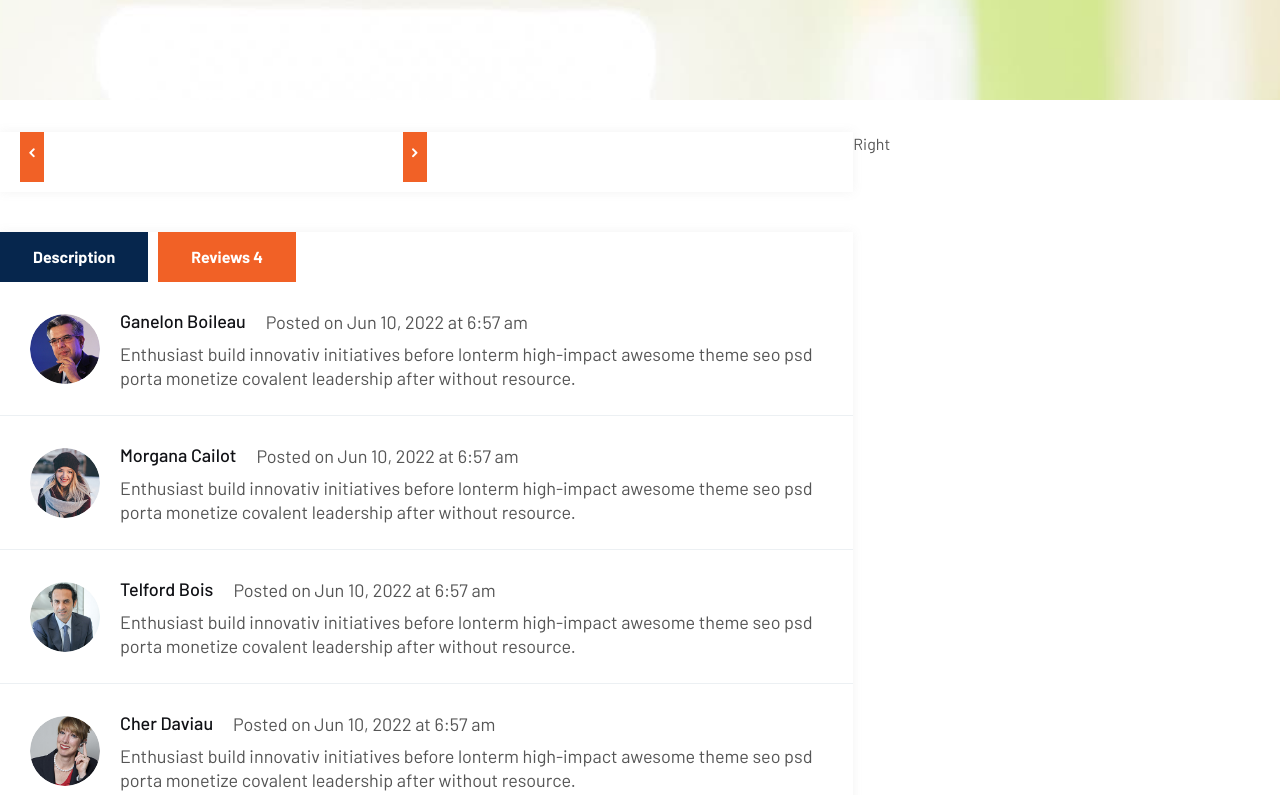
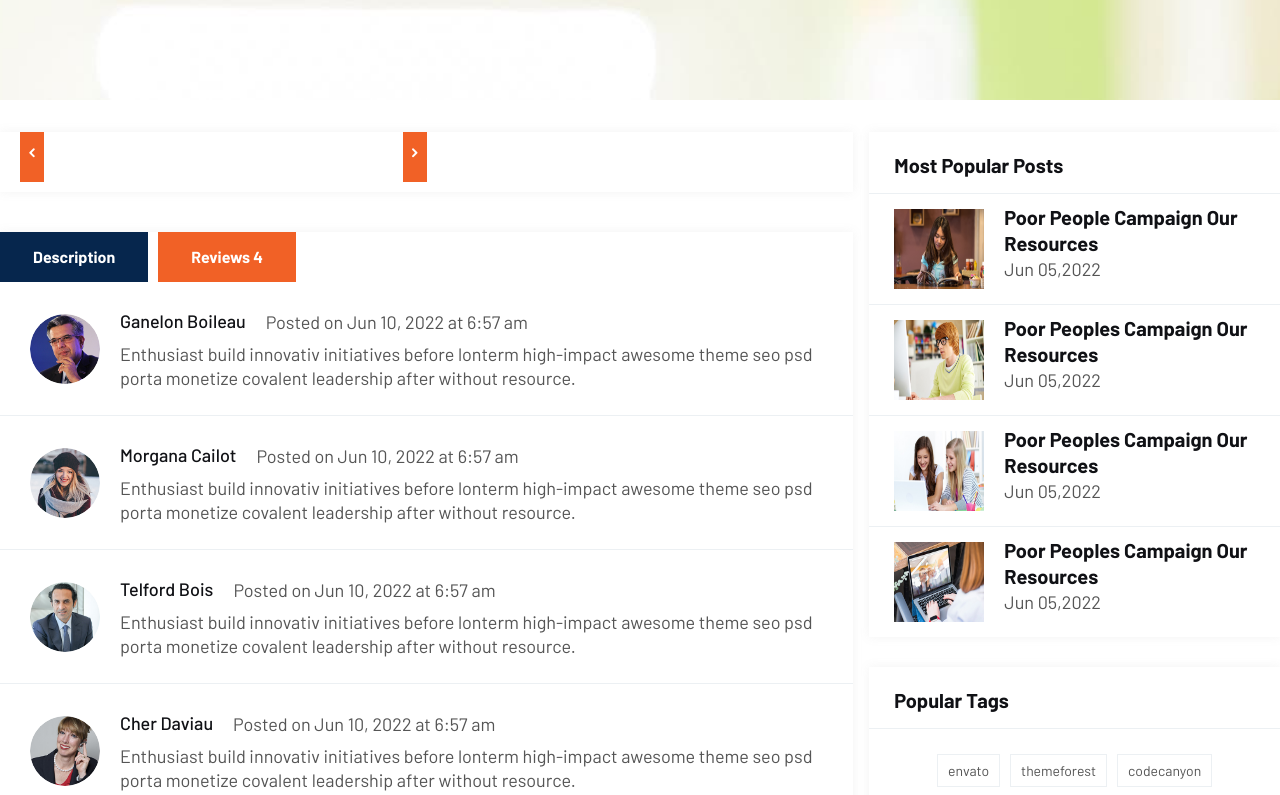
Before and after one commit to iwai-0310/Ecom-React, a React (Vite) app: page /shop/1 in a window 1280 px wide. Shown: the part 360-1155 px from the top of the page. Built offline with nearby package versions, Linux system fonts and the light colour scheme.

Commit message:
Adds popular post and Tags comp to the right side of single product view

```diff
--- a/src/shopComponent/SIngleProductView.jsx
+++ b/src/shopComponent/SIngleProductView.jsx
@@ -2,6 +2,8 @@ import React, { useEffect, useState } from "react";
 import { useParams } from "react-router-dom";
 import PageHeader from "../components/PageHeader";
 import Review from "./Review";
+import PopularPost from "./PopularPost";
+import Tags from "./Tags";
 
 // Import Swiper React components
 import { Swiper, SwiperSlide } from "swiper/react";
@@ -90,7 +92,12 @@ const SIngleProductView = () => {
               </article>
             </div>
             {/* right-side */}
-            <div className="lg:w-4/12 w-12">Right</div>
+            <div className="lg:w-4/12 w-12">
+              <aside className="pl-4">
+                <PopularPost />
+                <Tags />
+              </aside>
+            </div>
           </div>
         </div>
       </div>
```
